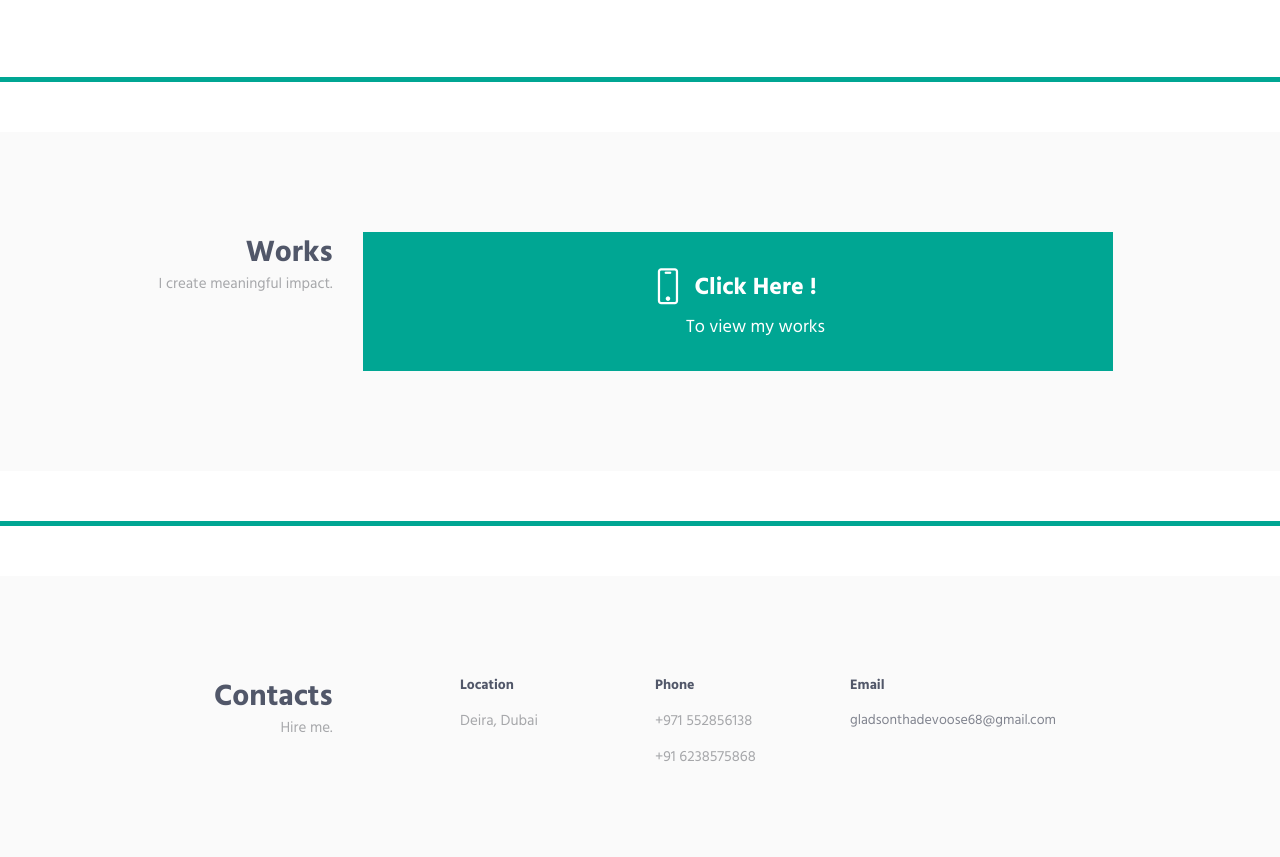
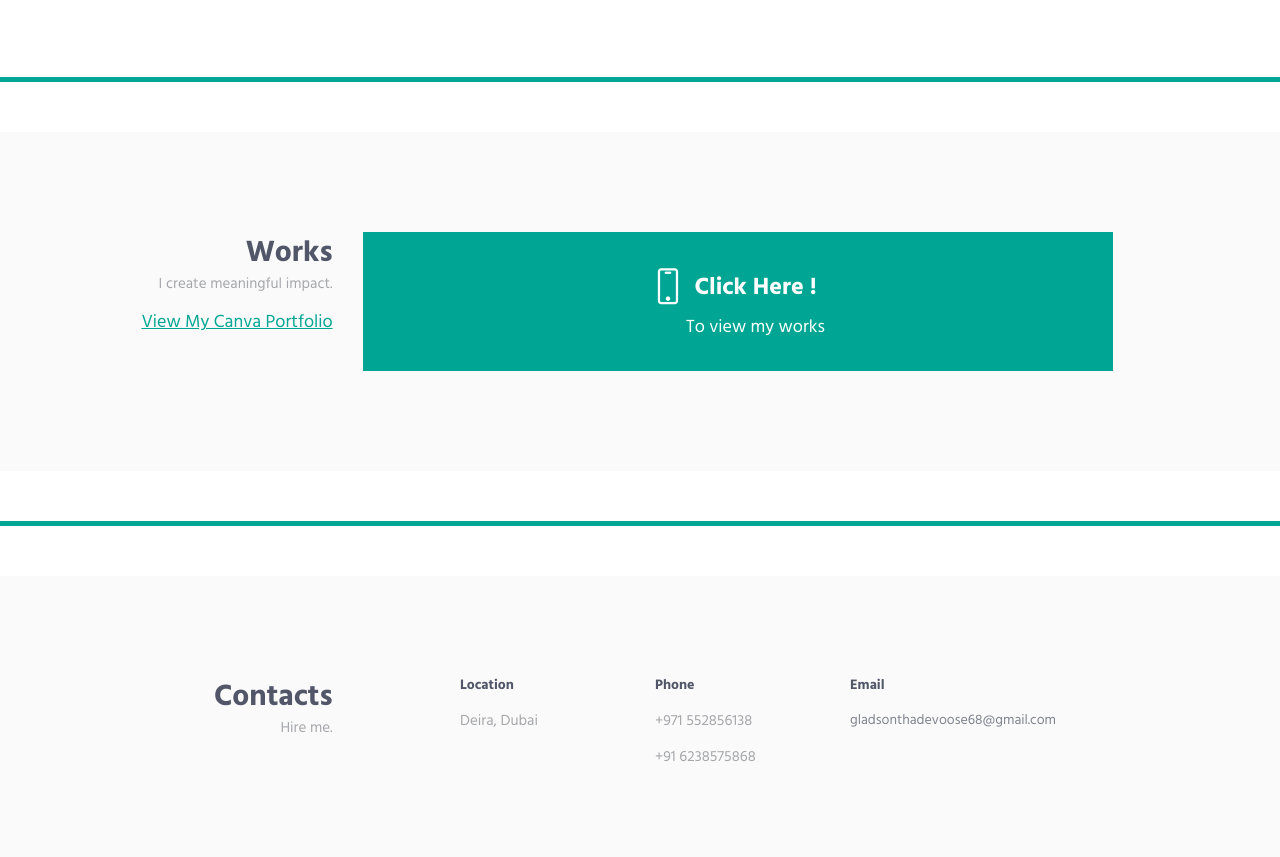
Before and after one commit to Glads0nT/portfolio, a plain HTML site: page index.html in a window 1280 px wide. Shown: the part 3609-4466 px from the top of the page. Drawn offline with nearby package versions, Linux system fonts and the light colour scheme; grey boxes are pictures that could not be loaded.

Commit message:
Update index.html
updated canva link

```diff
--- a/index.html
+++ b/index.html
@@ -450,6 +450,7 @@
                             <div class="text-right sm-text-left">
                                 <h2 class="margin-b-0">Works</h2>
                                 <p>I create meaningful impact.</p>
+                                <p><a href="https://www.canva.com/design/DAGcGvBZFPo/CEEjSXaJAjNllCsDmiNUGA/view?utm_content=DAGcGvBZFPo&utm_campaign=designshare&utm_medium=link2&utm_source=uniquelinks&utlId=h78038a76c7" target="_blank" style="color: #00A693; font-size: 18px; text-decoration: underline;">View My Canva Portfolio</a></p>
                             </div>
                         </div>
                         <div class="col-sm-9">
```
